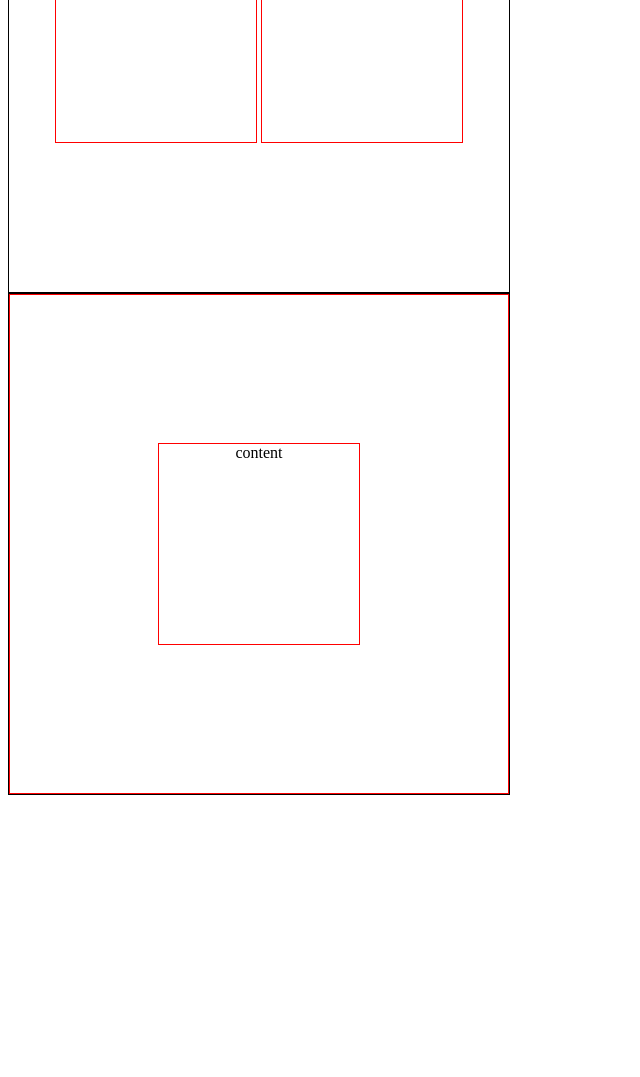
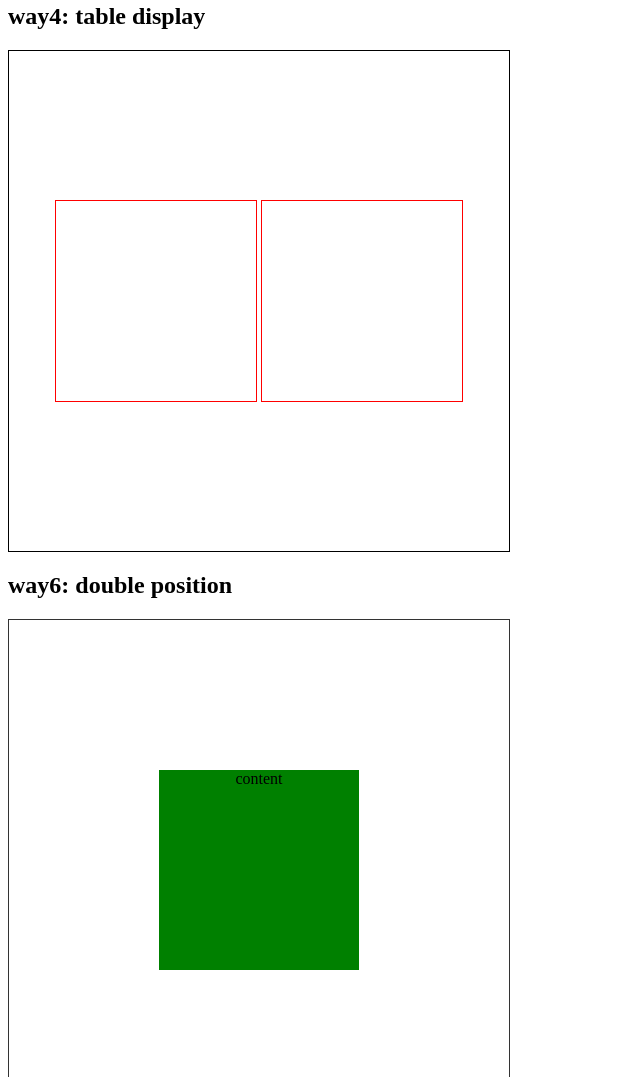
Before and after one commit to MaoScut/code-hub, a plain HTML site: page makeItCenter.html in a window 1280 px wide. Shown: the part 1723-2800 px from the top of the page, without its empty margins (0-640 px from the left). Before the commit the page ends 2518 px from the top, so only its background shows below. Drawn offline with Linux system fonts and the light colour scheme.

Commit message:
增加了第六种方式，中间插入一层，先定位中心，利用负外边距使得目标元素向左上偏移，但是目标元素必须是正方形。本来是想用top的，但是top和left不同，要父元素指定高度才行，改用外上边距，可惜外上边距是相对父元素宽度的，所以只能沿着45

```diff
--- a/makeItCenter.html
+++ b/makeItCenter.html
@@ -22,8 +22,9 @@
 			max-width: 400px;
 		}
 		.inserted{
-			position: relative;
+			position: absolute;
 			top: 50%;
+			left: 50%;
 			text-align: center;
 		}
 		.center2{
@@ -98,16 +99,23 @@ display: inline-block;
 *top: -50%;
 *left: -50%;
 }
+.center6{
+	    margin-top: -50%;
+    margin-left: -50%;
+    height: 200px;
+}
+
 	</style>
 </head>
 <body>
-
+<h2>way1: transform</h2>
 <div class='container'>
 	<div class='someone center1'>
 		<!-- <img src="2.jpg"> -->
 	</div>
 </div>
 
+<h2>way2: minus margin</h2>
 <div class='container'>
 	<!-- <div class='inserted'> -->
 		<div class='someone center2'>
@@ -117,19 +125,31 @@ display: inline-block;
 	<!-- </div> -->
 </div>
 
+<h2>way3: auto margin</h2>
 <div class="m-demo g-BothCtr-1">
 	<div class="cnt"></div>
 </div>
 
+<h2>way4: table display</h2>
 <div class="m-demo g-BothCtr-3">
 	<div class="cnt"></div>
 	<div class="cnt"></div>
 </div>
 
+<h2>way6: double position</h2>
+<div class="container">
+	<div class="inserted">
+		<div class="someone center6">content</div>
+	</div>
+</div>
+
+<h2>way5: float or not parent, table display</h2>
 <div class="m-demo g-BothCtr-4">
 	<div class="tableCell">
 		<div class="cnt">content</div>
 	</div>
 </div>
+
+
 </body>
 </html>
```
